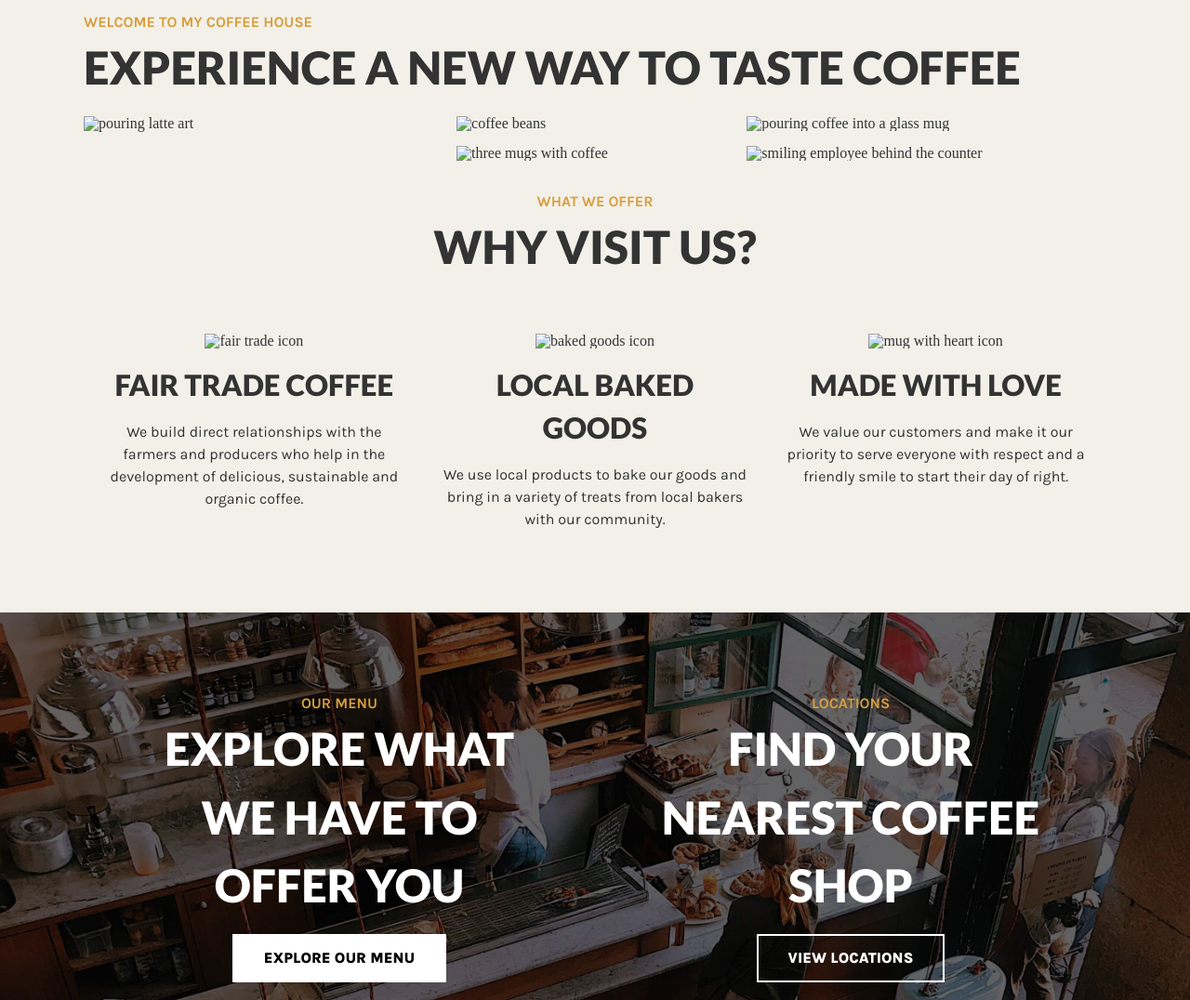
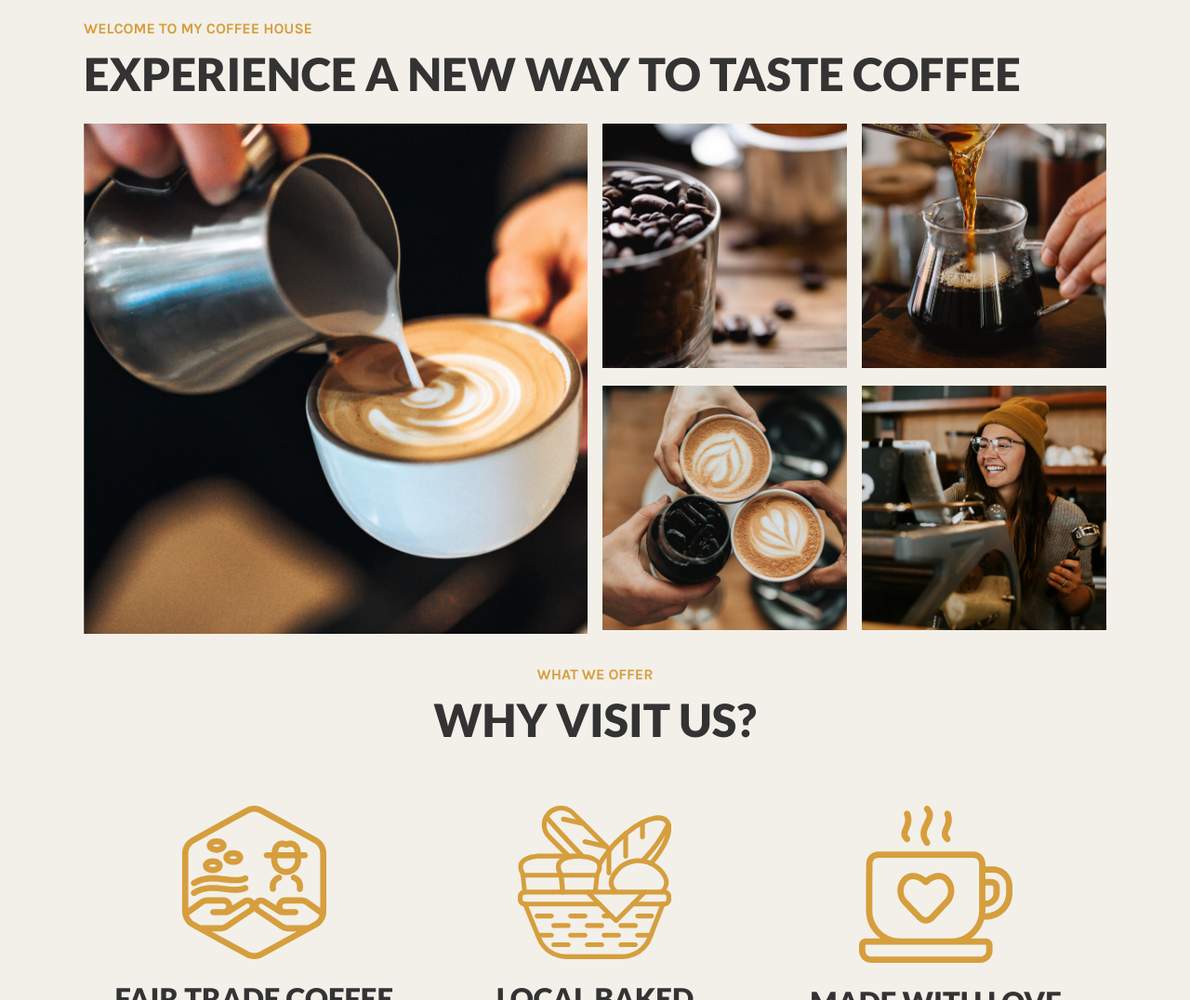
Before and after one commit to erwi0014/mtm6201-midterm, a plain HTML site: page index.html in a window 1280 px wide. Shown: the part 820-1896 px from the top of the page at 93% size. Drawn offline with Linux system fonts and the light colour scheme.

Commit message:
fixes image embeds

```diff
--- a/index.html
+++ b/index.html
@@ -36,7 +36,7 @@
                     <ul class="unstyledList">
                         <li>
                             <a href="#home">
-                                <img src="image/my-coffee-shop-logo.svg" alt="my coffe house logo">
+                                <img src="images/my-coffee-shop-logo.svg" alt="my coffe house logo">
                             </a>
                         </li>
                     </ul>
@@ -63,11 +63,11 @@
                     <p class="subHeading">Welcome to my coffee house</p>
                     <h2>Experience a new way to taste coffee</h2>
                     <div id="imageContainer">
-                        <img src="image/latte.jpeg" alt="pouring latte art">
-                        <img src="image/coffee-beans.jpeg" alt="coffee beans">
-                        <img src="image/pouring-coffee.jpeg" alt="pouring coffee into a glass mug">
-                        <img src="image/three-cups.jpeg" alt="three mugs with coffee">
-                        <img src="image/smiling-employee.jpeg" alt="smiling employee behind the counter">
+                        <img src="images/latte.jpeg" alt="pouring latte art">
+                        <img src="images/coffee-beans.jpeg" alt="coffee beans">
+                        <img src="images/pouring-coffee.jpeg" alt="pouring coffee into a glass mug">
+                        <img src="images/three-cups.jpeg" alt="three mugs with coffee">
+                        <img src="images/smiling-employee.jpeg" alt="smiling employee behind the counter">
                     </div>
                 </section>
                 <section id="visit">
@@ -75,7 +75,7 @@
                     <h2>Why visit us?</h2>
                     <div id="visitArticleHolder">
                         <article>
-                            <img src="image/fair-trade.svg" alt="fair trade icon">
+                            <img src="images/fair-trade.svg" alt="fair trade icon">
                             <h3>
                                 Fair trade coffee
                             </h3>
@@ -84,7 +84,7 @@
                             </p>
                         </article>
                         <article>
-                            <img src="image/local-baked-goods.svg" alt="baked goods icon">
+                            <img src="images/local-baked-goods.svg" alt="baked goods icon">
                             <h3>
                                 Local baked goods
                             </h3>
@@ -93,7 +93,7 @@
                             </p>
                         </article>
                         <article>
-                            <img src="image/made-with-love.svg" alt="mug with heart icon">
+                            <img src="images/made-with-love.svg" alt="mug with heart icon">
                             <h3>
                                 Made with love
                             </h3>
@@ -129,7 +129,7 @@
         </div>
         <div id="about">
             <div class="wrapper">
-                <img src="image/about-us.jpeg" alt="employees preparing to pull an espresso">
+                <img src="images/about-us.jpeg" alt="employees preparing to pull an espresso">
                 <article>
                     <p class="subHeading">About us</p>
                     <h2>Read our story</h2>
```
